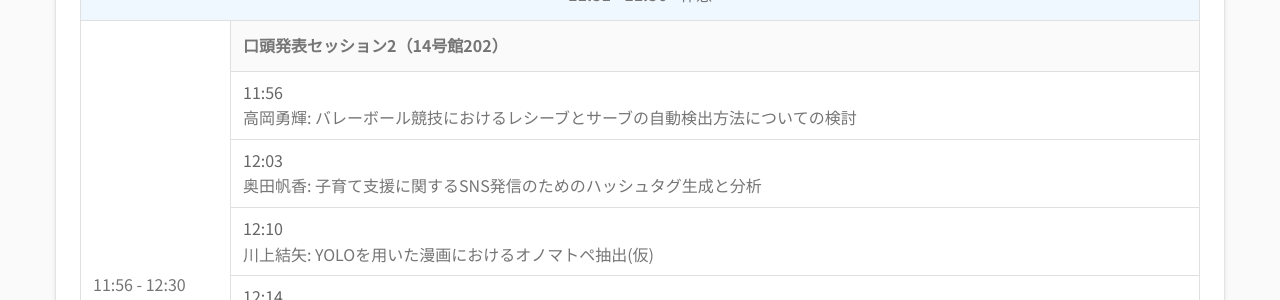
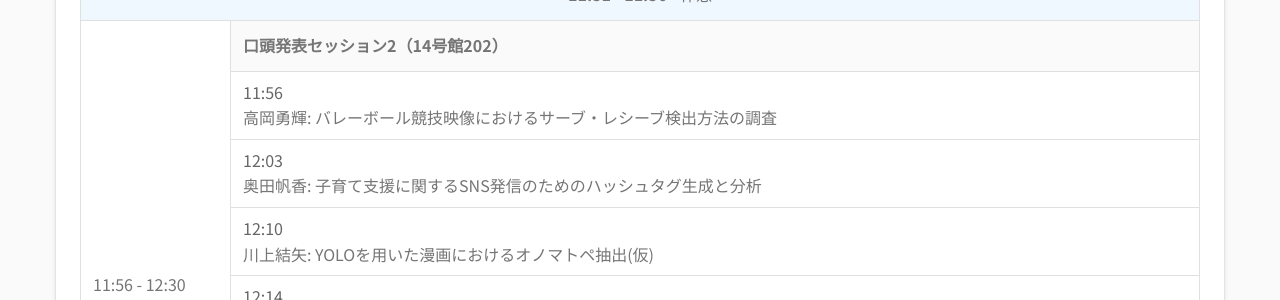
Before and after one commit to ogurilab/tsw2025, a Jekyll site: the page built from program.md, in a window 1280 px wide and 900 px high, scrolled down 1351 px. Shown: the part 155-455 px from the top of the window. Built offline with Jekyll 4.4.1, drawn with Linux system fonts in a browser that asks for light colours.

Commit message:
Update schedule.yml

```diff
--- a/_data/schedule.yml
+++ b/_data/schedule.yml
@@ -45,7 +45,7 @@ day1:
       presentations:
         - time: "11:56"
           speaker: "高岡勇輝"
-          title: "バレーボール競技におけるレシーブとサーブの自動検出方法についての検討"
+          title: "バレーボール競技映像におけるサーブ・レシーブ検出方法の調査"
         - time: "12:03"
           speaker: "奥田帆香"
           title: "子育て支援に関するSNS発信のためのハッシュタグ生成と分析"
```
